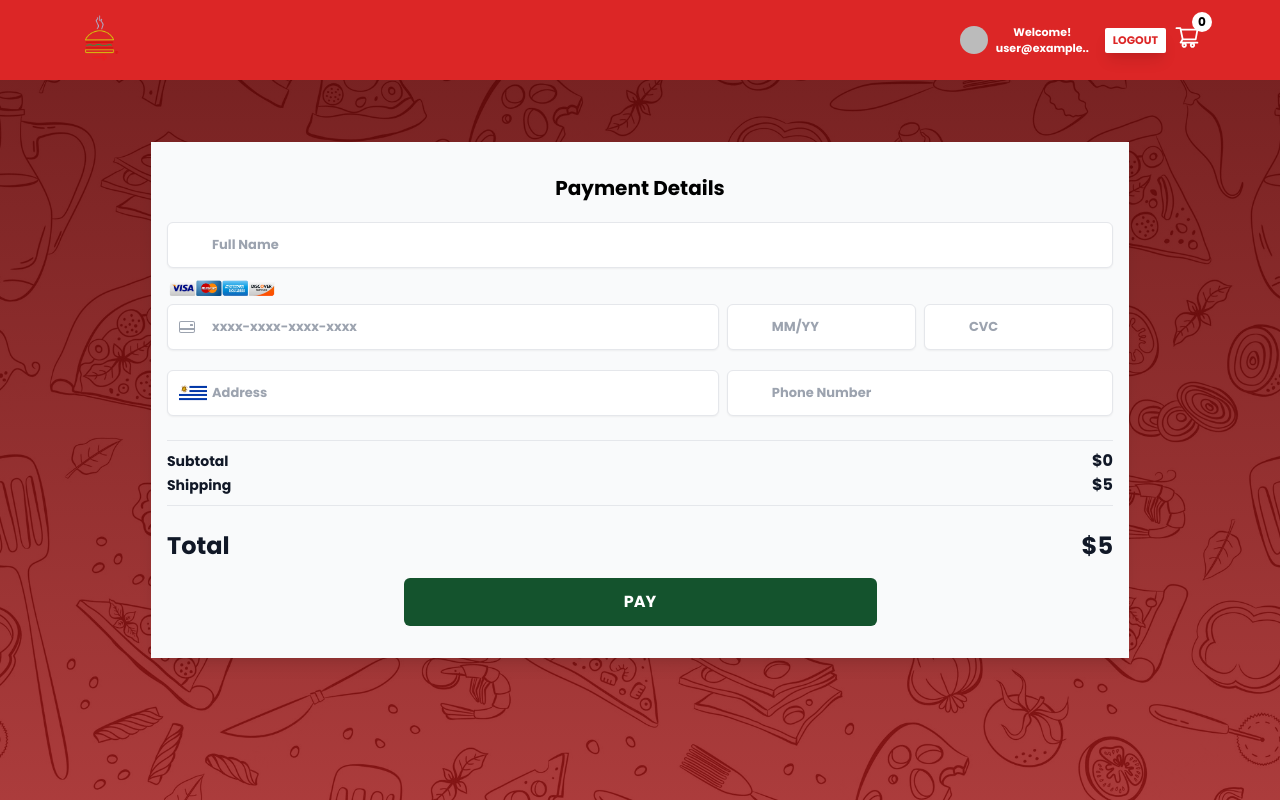
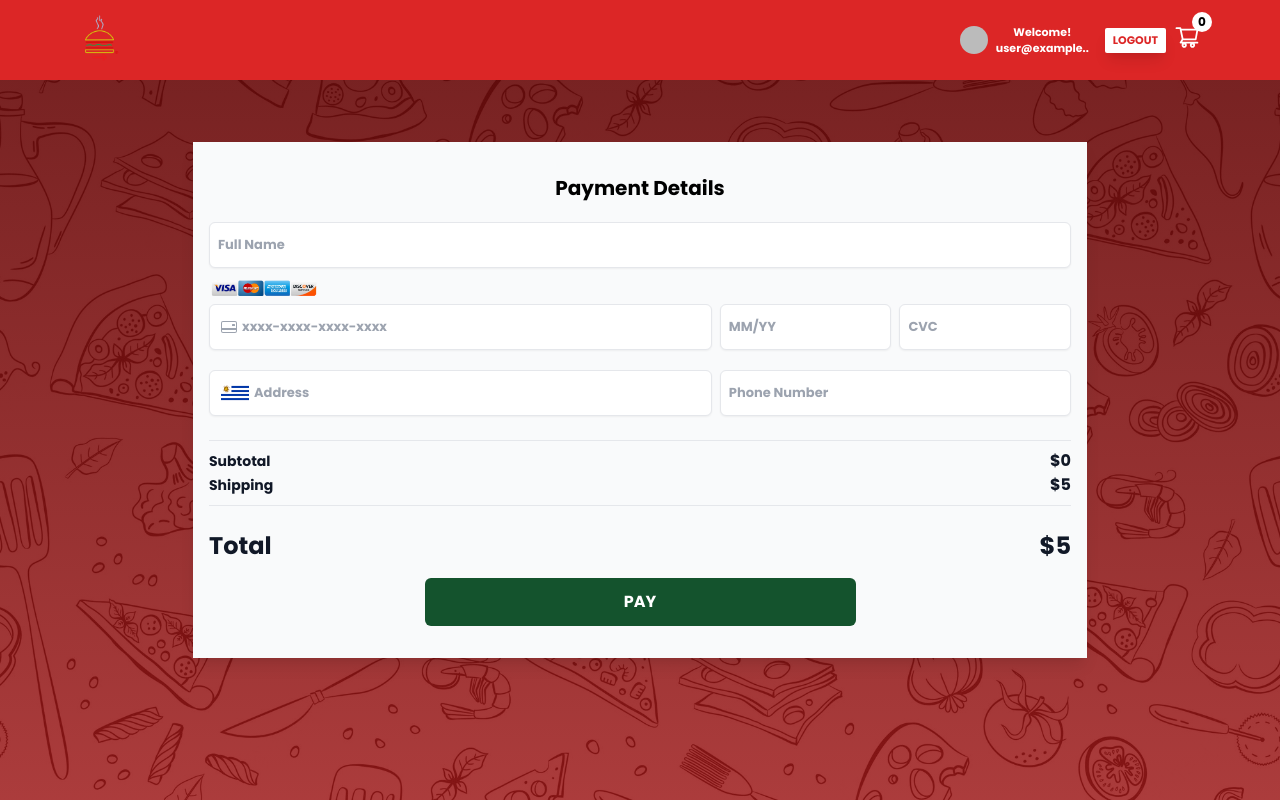
Before and after one commit to gonmb3/BurgerCommerce-Tailwind-FormikYup-ReactContext, a React (Vite) app: page /checkout in a window 1280 px wide. Built offline with nearby package versions, Linux system fonts and the light colour scheme; no server answers; sample sign-in values are in the browser's storage.

Commit message:
first commit

```diff
--- a/src/components/Checkout.jsx
+++ b/src/components/Checkout.jsx
@@ -11,13 +11,15 @@ import imgPaymants from "../assets/img/img-paymant.png" //img
 import uruFlag from "../assets/img/uruguay-flag.jpg" //img
 
 import Swal from 'sweetalert2' // sweetalert2
+import Spinner from './Spinner';
 
 
 const Checkout = () => {
 
     const [paymant, setPaymant] = useState(false)
 
-    const { total, setCart, cart } = useCartContext();
+    const { total, setCart } = useCartContext();
+
     const shipping = 5;
 
     const navigate = useNavigate();
@@ -41,11 +43,11 @@ const Checkout = () => {
     // YUP VALUES SCHEMA
     const valuesSchema = Yup.object({
     name: Yup.string().min(5).max(26, "Max. 26 characters").required(),
-    card: Yup.number().max(16).min(16).required(),
-    date: Yup.number().required().min(4).max(4),
-    phone: Yup.string().required("Please repit password").oneOf([Yup.ref("password"), null], "Password don´t matched").min(6, "Min 6 characters").max(26, "Max. 26 characters"),
-    address: Yup.string().required("Please enter your password").min(6, "Min 6 characters").max(26, "Max. 26 characters"),
-    cvc: Yup.number().required().min(4).max(4),
+    card: Yup.number().positive().min(15).required(),
+    date: Yup.number().positive().required().min(3),
+    phone: Yup.number().positive().required().min(8),
+    address: Yup.string().required().min(6),
+    cvc: Yup.number().positive().required().min(3),
 })
 
 
@@ -66,9 +68,14 @@ const { values, handleBlur, handleChange, handleSubmit, errors, touched } = useF
     validationSchema: valuesSchema,
     initialValues,
     onSubmit:  (values, actions) => {
+        paymantSuccesAlert(setTimeout(() => {
+            navigate("/")
+
+        }, 3150))
         console.log(values)
+        actions.resetForm();
+    }
 
-    }
   })
 
     return (
@@ -89,7 +96,7 @@ const { values, handleBlur, handleChange, handleSubmit, errors, touched } = useF
                          type="text"
                         id="name"
                         name="name"
-                        className={`${errors.name && touched.name ? "border border-red-600" : ""}  w-full rounded-md border border-gray-200 px-2 py-3   pl-11 text-sm shadow-sm outline-none md:text-[13px] text-[11px] focus:z-10 focus:border-blue-500 focus:ring-blue-500 ` }
+                        className={`${errors.name && touched.name ? "border border-red-600" : ""}  w-full rounded-md border border-gray-200 px-2 py-3  pl-2 text-sm shadow-sm outline-none md:text-[13px] text-[11px] focus:z-10  ` }
                            placeholder="Full Name"
                         />
                         <div className="pointer-events-none absolute inset-y-0 left-0 inline-flex items-center px-3">
@@ -109,7 +116,7 @@ const { values, handleBlur, handleChange, handleSubmit, errors, touched } = useF
                             type="text"
                             id="card"
                             name="card"
-                            className={`${errors.card && touched.card ? "border border-red-600" : ""}  w-full rounded-md border border-gray-200 px-2 py-3   pl-11 text-sm shadow-sm outline-none md:text-[13px] text-[11px] focus:z-10 focus:border-blue-500 focus:ring-blue-500 ` }
+                            className={`${errors.card && touched.card ? "border border-red-600" : ""}  w-full rounded-md border border-gray-200 px-2 py-3  pl-8 text-sm shadow-sm outline-none md:text-[13px] text-[11px] focus:z-10  ` }
                               placeholder="xxxx-xxxx-xxxx-xxxx"
                             />
 
@@ -127,22 +134,23 @@ const { values, handleBlur, handleChange, handleSubmit, errors, touched } = useF
                          onChange={handleChange}
                         type="text"
                         name="date"
-                        className={`${errors.date && touched.date ? "border border-red-600" : ""}  w-full rounded-md border border-gray-200 px-2 py-3   pl-11 text-sm shadow-sm outline-none md:text-[13px] text-[11px] focus:z-10 focus:border-blue-500 focus:ring-blue-500 ` }
+                        className={`${errors.date && touched.date ? "border border-red-600" : ""}  w-full rounded-md border border-gray-200 px-2 py-3  pl-2 text-sm shadow-sm outline-none md:text-[13px] text-[11px] focus:z-10  ` }
                          placeholder="MM/YY"
                           />
+
                         <input
                          value={values.cvc}
                          onBlur={handleBlur}
                          onChange={handleChange}
                         type="text"
                         name="cvc"
-                        className={`${errors.cvc && touched.cvc ? "border border-red-600" : ""}  w-full rounded-md border border-gray-200 px-2 py-3   pl-11 text-sm shadow-sm outline-none md:text-[13px] text-[11px] focus:z-10 focus:border-blue-500 focus:ring-blue-500 ` }
+                        className={`${errors.cvc && touched.cvc ? "border border-red-600" : ""}  w-full rounded-md border border-gray-200 px-2 py-3  pl-2 text-sm shadow-sm outline-none md:text-[13px] text-[11px] focus:z-10  ` }
                           placeholder="CVC"
                           />
                     </div>
 
                     <div className="flex flex-col sm:flex-row mt-5">
-                        <div className="relative flex-shrink-0 mr-2 sm:w-7/12">
+                        <div className="relative flex-shrink-0 md:mr-2 sm:w-7/12 md:mb-0 mb-2 ">
                             <input
                              value={values.address}
                              onBlur={handleBlur}
@@ -150,7 +158,7 @@ const { values, handleBlur, handleChange, handleSubmit, errors, touched } = useF
                              type="text"
                               id="address"
                               name="address"
-                              className={`${errors.address && touched.address ? "border border-red-600" : ""}  w-full rounded-md border border-gray-200 px-2 py-3   pl-11 text-sm shadow-sm outline-none md:text-[13px] text-[11px] focus:z-10 focus:border-blue-500 focus:ring-blue-500 ` }
+                              className={`${errors.address && touched.address ? "border border-red-600" : ""}  w-full rounded-md border border-gray-200 px-2 py-3  pl-11 text-sm shadow-sm outline-none md:text-[13px] text-[11px] focus:z-10  ` }
                                placeholder="Address"
                                />
                             <div className="pointer-events-none absolute inset-y-0 left-0 inline-flex items-center px-3">
@@ -166,8 +174,8 @@ const { values, handleBlur, handleChange, handleSubmit, errors, touched } = useF
                              type="text"
                               id="phone"
                               name="phone"
-                              className={`${errors.phone && touched.phone ? "border border-red-600" : ""}  w-full rounded-md border border-gray-200 px-2 py-3   pl-11 text-sm shadow-sm outline-none md:text-[13px] text-[11px] focus:z-10 focus:border-blue-500 focus:ring-blue-500 ` }
-                               placeholder="Phone Number"
+                              className={`${errors.phone && touched.phone ? "border border-red-600" : ""}  w-full rounded-md border border-gray-200 px-2 py-3  pl-2 text-sm shadow-sm outline-none md:text-[13px] text-[11px] focus:z-10  ` }
+                             placeholder="Phone Number"
                             />
 
 
@@ -190,9 +198,6 @@ const { values, handleBlur, handleChange, handleSubmit, errors, touched } = useF
                 </div>
                 <button
                 type='submit'
-                    onClick={() => paymantSuccesAlert(setTimeout(() => {
-                        navigate("/")
-                    }, 3150)) }
                     className="mt-4 mb-8 w-[50%] rounded-md bg-green-900 hover:bg-red-600 duration-300 px-6 py-3 font-medium text-white">
                     PAY
                 </button>
--- a/src/components/Home.jsx
+++ b/src/components/Home.jsx
@@ -26,7 +26,7 @@ const Home = () => {
         <>
             <Hero />
 
-            <section className='mt-5 h- ' >
+            <section className='mt-5 h-full' >
                 <h1 className='text-center pb-5 md:text-4xl text-2xl uppercase tracking-widest text-white'>Menú</h1>
                 <div className="container mx-auto">
 
```
